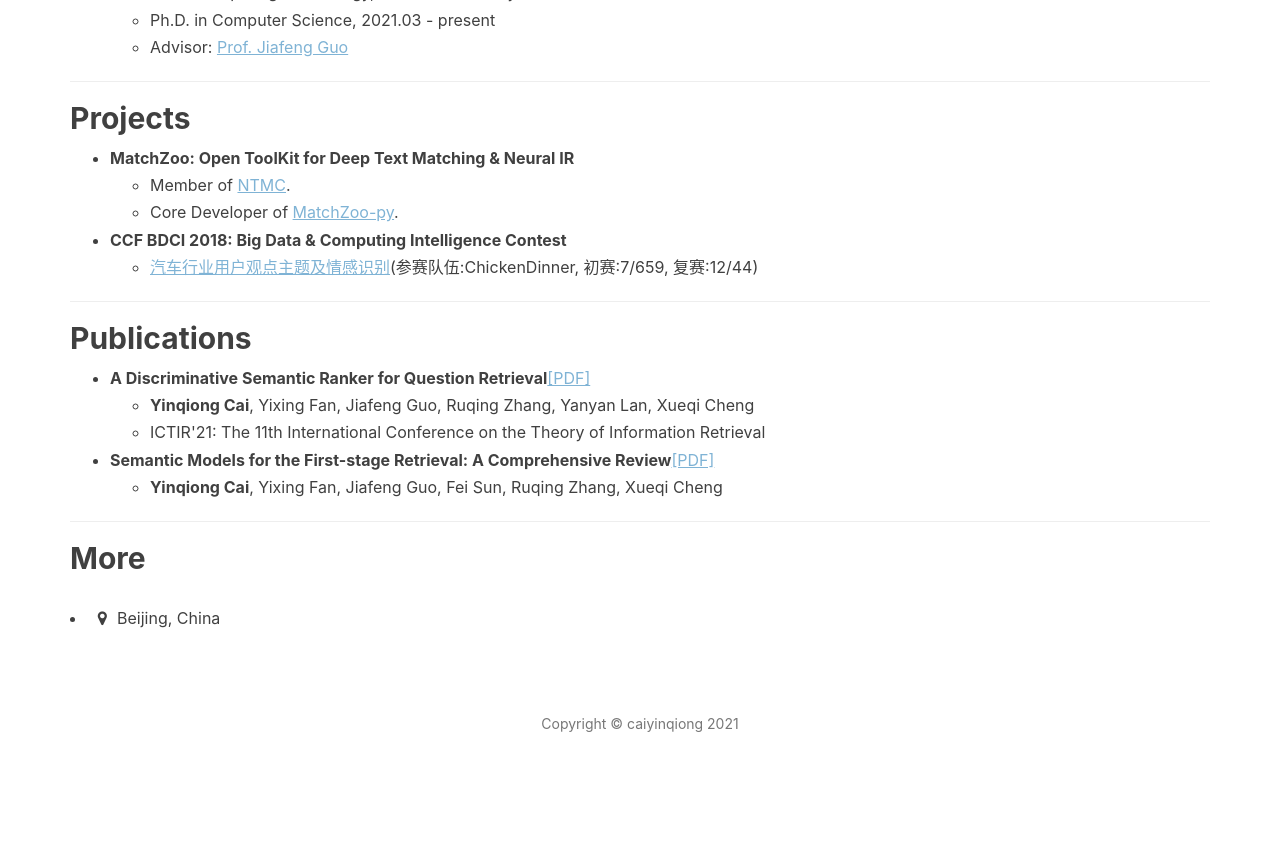
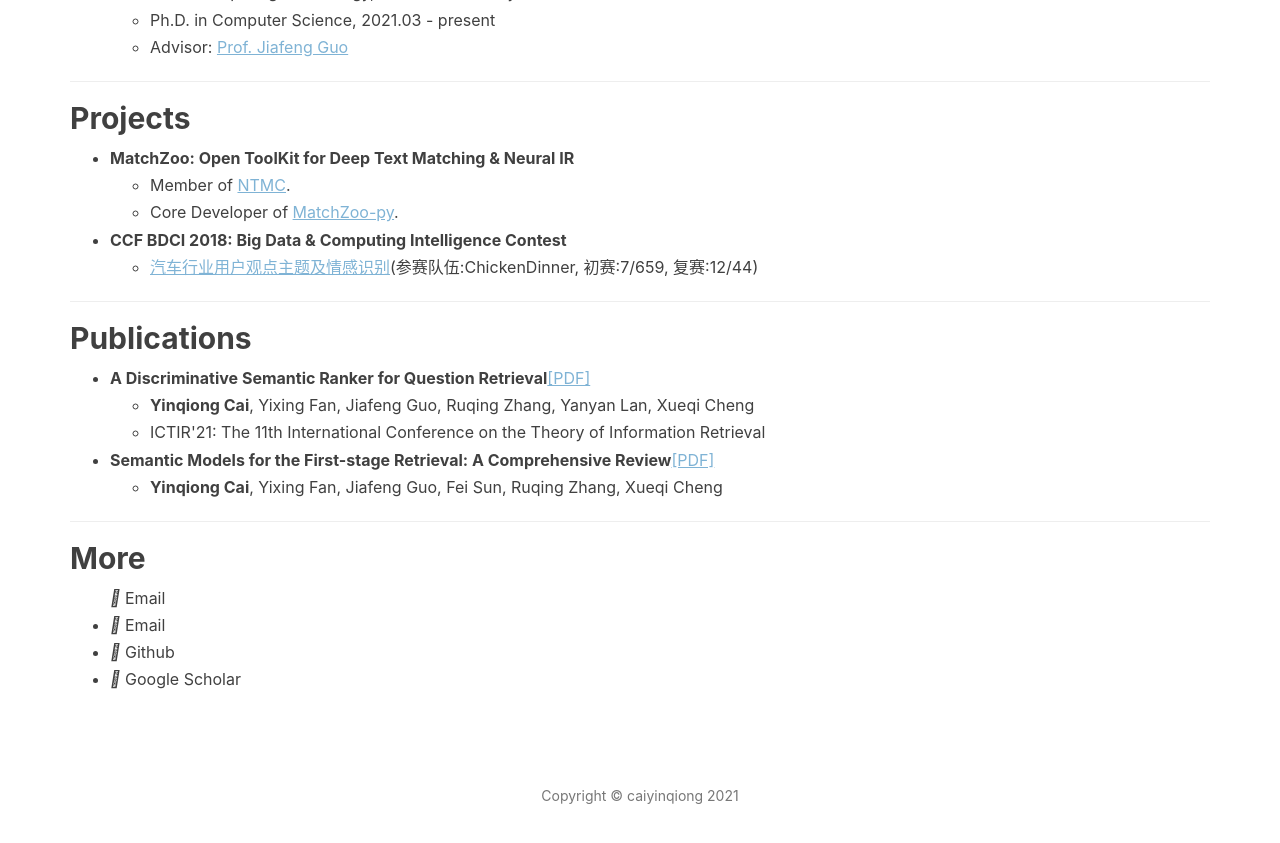
Before and after one commit to caiyinqiong/caiyinqiong.github.io, a Jekyll site: the page built from resume.html, in a window 1280 px wide and 900 px high, scrolled down 781 px. Shown: the top 843 px of the window. Built offline with Jekyll 4.4.1, drawn with Linux system fonts in a browser that asks for light colours; nearby versions of some CDN libraries; comment, search, counter and statistics services are not loaded.

Commit message:
Update resume.html

```diff
--- a/resume.html
+++ b/resume.html
@@ -89,8 +89,12 @@
 <section>
     <hr>
     <h2>More</h2>
-<p>
-<li><i class="fa fa-fw fa-map-marker" aria-hidden="true"></i> Beijing, China</li>
+<ul>
+<a href="mailto:caiyinqiong18s@ict.ac.cn"><i class="fas fa-fw fa-envelope" aria-hidden="true"></i> Email</a>
+<li><a href="mailto:caiyinqiong18s@ict.ac.cn"><i class="fas fa-fw fa-envelope" aria-hidden="true"></i> Email</a></li>
+<li><a href="https://github.com/caiyinqiong"><i class="fab fa-fw fa-github" aria-hidden="true"></i> Github</a></li>
+<li><a href="https://scholar.google.com/citations?user=kZCdJZQAAAAJ&hl=zh-CN"><i class="fas fa-fw fa-graduation-cap"></i> Google Scholar</a></li>
+</ul>
 </section>
 
 </div>
```
